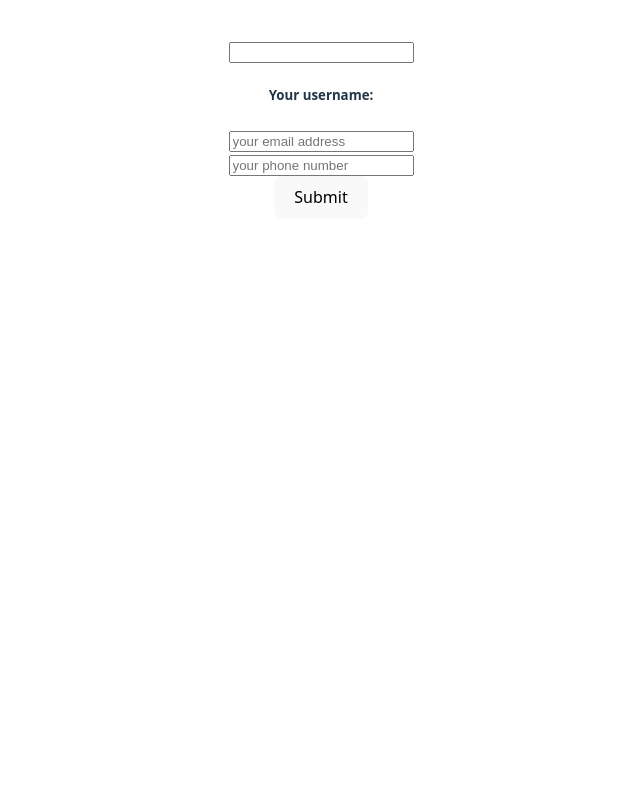
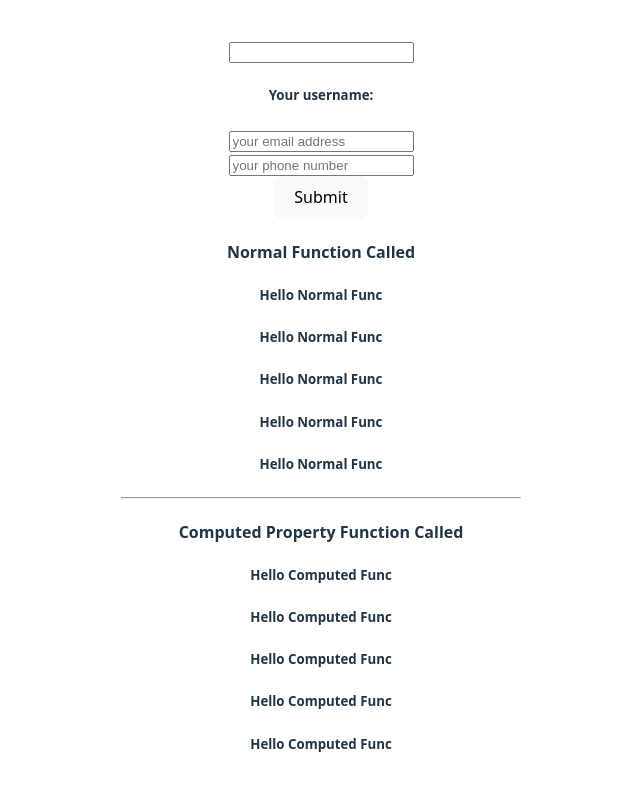
Before and after one commit to ahmobin/vuejs-ostad, a Vue app: page / in a window 1280 px wide. Shown: the part 1473-2264 px from the top of the page, without its empty margins (319-959 px from the left). Before the commit the page ends 1724 px from the top, so only its background shows below. Built offline with nearby package versions, Linux system fonts and the light colour scheme.

Commit message:
computed properties

```diff
--- a/src/App.vue
+++ b/src/App.vue
@@ -1,4 +1,5 @@
 <script setup>
+import ComputedPropertiesComponent from './components/ComputedPropertiesComponent.vue';
 import DataBindingComponent from './components/DataBindingComponent.vue';
 import HelloComponent from './components/HelloComponent.vue';
 import ListRenderComponent from './components/ListRenderComponent.vue';
@@ -20,6 +21,8 @@
   <SlotParentComponent/>
 
   <TwoWayBindingComponent/>
+
+  <ComputedPropertiesComponent/>
 </template>
 
 <style scoped>
--- /dev/null
+++ b/src/components/ComputedPropertiesComponent.vue
@@ -0,0 +1,37 @@
+<script setup>
+import { computed } from 'vue'
+
+
+    const noramlFuncCalled = () => {
+        console.log('normal func called')
+        return 'Hello Normal Func'
+    }
+
+    // computed properties will called if the value is changed, otherwise it will never be called
+    const computedPropertyCalled = computed( () => {
+        console.log('computed func called')
+        return 'Hello Computed Func'
+    })
+</script>
+
+<template>
+    <!-- Normal function called -->
+     <h4>Normal Function Called</h4>
+     <h5>{{ noramlFuncCalled() }}</h5>
+     <h5>{{ noramlFuncCalled() }}</h5>
+     <h5>{{ noramlFuncCalled() }}</h5>
+     <h5>{{ noramlFuncCalled() }}</h5>
+     <h5>{{ noramlFuncCalled() }}</h5>
+
+     <hr>
+    <h4>Computed Property Function Called</h4>
+    <!-- No need to use () after func name in computed property -->
+     <h5>{{ computedPropertyCalled }}</h5>
+     <h5>{{ computedPropertyCalled }}</h5>
+     <h5>{{ computedPropertyCalled }}</h5>
+     <h5>{{ computedPropertyCalled }}</h5>
+     <h5>{{ computedPropertyCalled }}</h5>
+
+</template>
+
+<style scoped></style>
```
